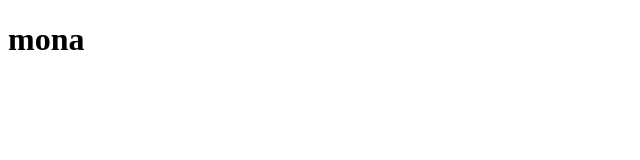
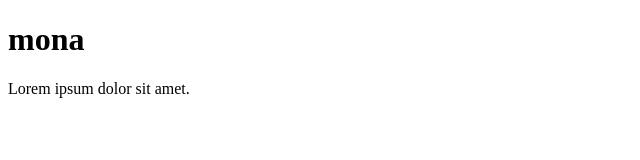
Before and after one commit to MonaTabatabaei/git-tutoial, a plain HTML site: page index.html in a window 1280 px wide. Shown: the whole page, without its empty margins (0-640 px from the left). Drawn offline with Linux system fonts and the light colour scheme.

Commit message:
I add a paragraph to html page and style to my style sheet

```diff
--- a/index.html
+++ b/index.html
@@ -7,5 +7,6 @@
   </head>
   <body>
     <h1>mona</h1>
+    <p>Lorem ipsum dolor sit amet.</p>
   </body>
 </html>
--- a/style.css
+++ b/style.css
@@ -0,0 +1,4 @@
+* {
+  padding: 0;
+  margin: 0;
+}
```
